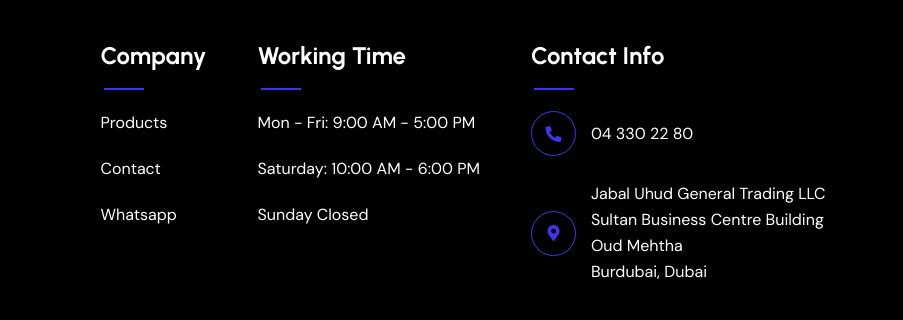
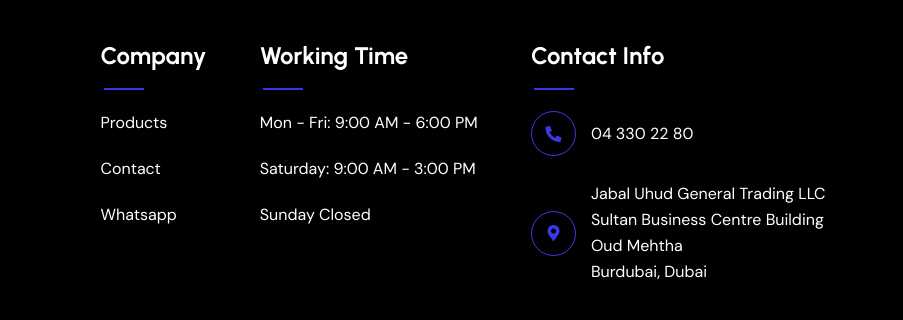
Before and after one commit to chinmay-o/jabal, a plain HTML site: page contact.html in a window 1280 px wide. Shown: the part 2506-2826 px from the top of the page, 377-1280 px from the left. Drawn offline with nearby package versions, Linux system fonts and the light colour scheme; a script that the page names is missing.

Commit message:
beta V1.5

```diff
--- a/contact.html
+++ b/contact.html
@@ -330,10 +330,10 @@
                             </h5>
                             <ul class="nav">
                                 <li>
-                                    Mon - Fri: 9:00 AM - 5:00 PM
+                                    Mon - Fri: 9:00 AM - 6:00 PM
                                 </li>
                                 <li>
-                                    Saturday: 10:00 AM - 6:00 PM
+                                    Saturday: 9:00 AM - 3:00 PM
                                 </li>
                                 <li>
                                     Sunday Closed
```
Also changed, not shown: index.html (+2 -2 lines), our-products.html (+2 -2 lines), assets/images/fav.png, 1 other file.
